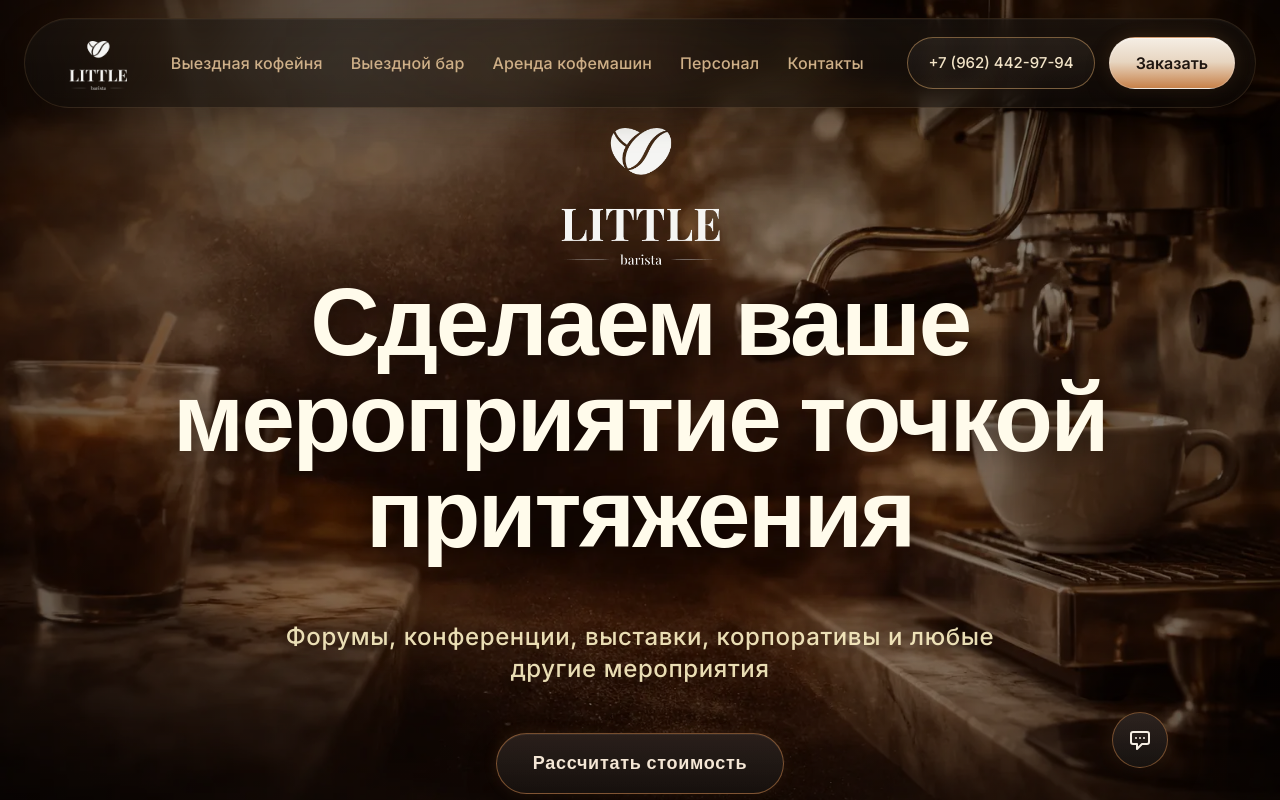
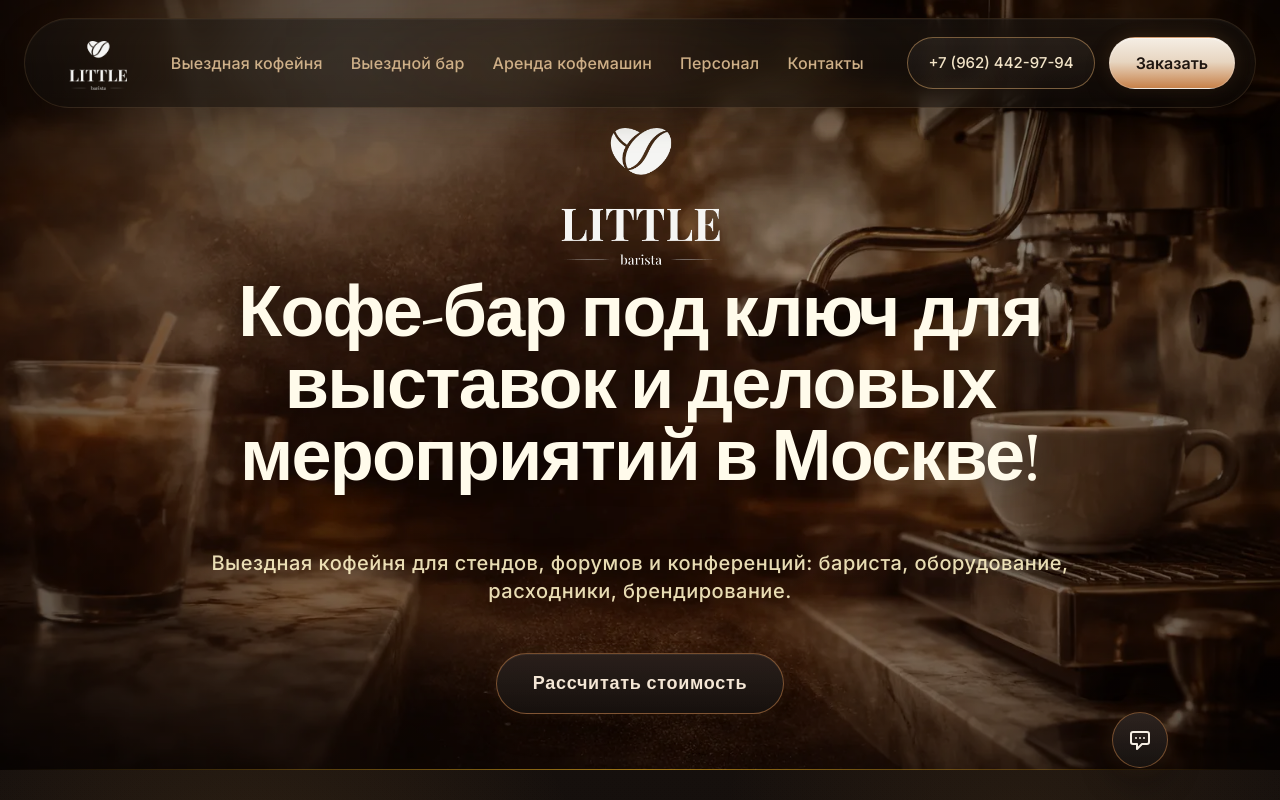
Before and after one commit to lesha358/LittleBarista, a Next.js app: page / in a window 1280 px wide. Shown: the top 800 px of the page. Built offline with nearby package versions, Linux system fonts and the light colour scheme.

Commit message:
Главная Hero: новый заголовок и подзаголовок (кофе-бар под ключ, Москва).

```diff
--- a/src/components/Hero.tsx
+++ b/src/components/Hero.tsx
@@ -43,14 +43,14 @@
 
         {/* Заголовок — небольшой зазор после логотипа */}
         <h1
-          className={`${cormorant.className} mt-0 text-4xl sm:text-5xl md:text-6xl lg:text-7xl xl:text-8xl font-semibold text-amber-50 leading-[1.08] max-w-6xl mx-auto tracking-tight drop-shadow-[0_2px_12px_rgba(0,0,0,0.4)]`}
+          className={`${cormorant.className} mt-0 text-3xl sm:text-4xl md:text-5xl lg:text-6xl xl:text-7xl font-semibold text-amber-50 leading-[1.12] max-w-5xl mx-auto tracking-tight drop-shadow-[0_2px_12px_rgba(0,0,0,0.4)]`}
         >
-          Сделаем ваше мероприятие точкой притяжения
+          Кофе-бар под ключ для выставок и деловых мероприятий в Москве!
         </h1>
 
         {/* Подзаголовок — отступ от h1 сильно больше, чем между подзаголовком и CTA */}
-        <p className="mt-10 sm:mt-12 md:mt-14 text-lg sm:text-xl md:text-2xl text-amber-100/90 max-w-3xl mx-auto font-medium leading-relaxed tracking-wide mb-10 md:mb-12 drop-shadow-[0_2px_10px_rgba(0,0,0,0.55)]">
-          Форумы, конференции, выставки, корпоративы и любые другие мероприятия
+        <p className="mt-10 sm:mt-12 md:mt-14 text-base sm:text-lg md:text-xl text-amber-100/90 max-w-4xl mx-auto font-medium leading-relaxed tracking-wide mb-10 md:mb-12 drop-shadow-[0_2px_10px_rgba(0,0,0,0.55)]">
+          Выездная кофейня для стендов, форумов и конференций: бариста, оборудование, расходники, брендирование.
         </p>
 
         {/* Кнопка CTA */}
```
